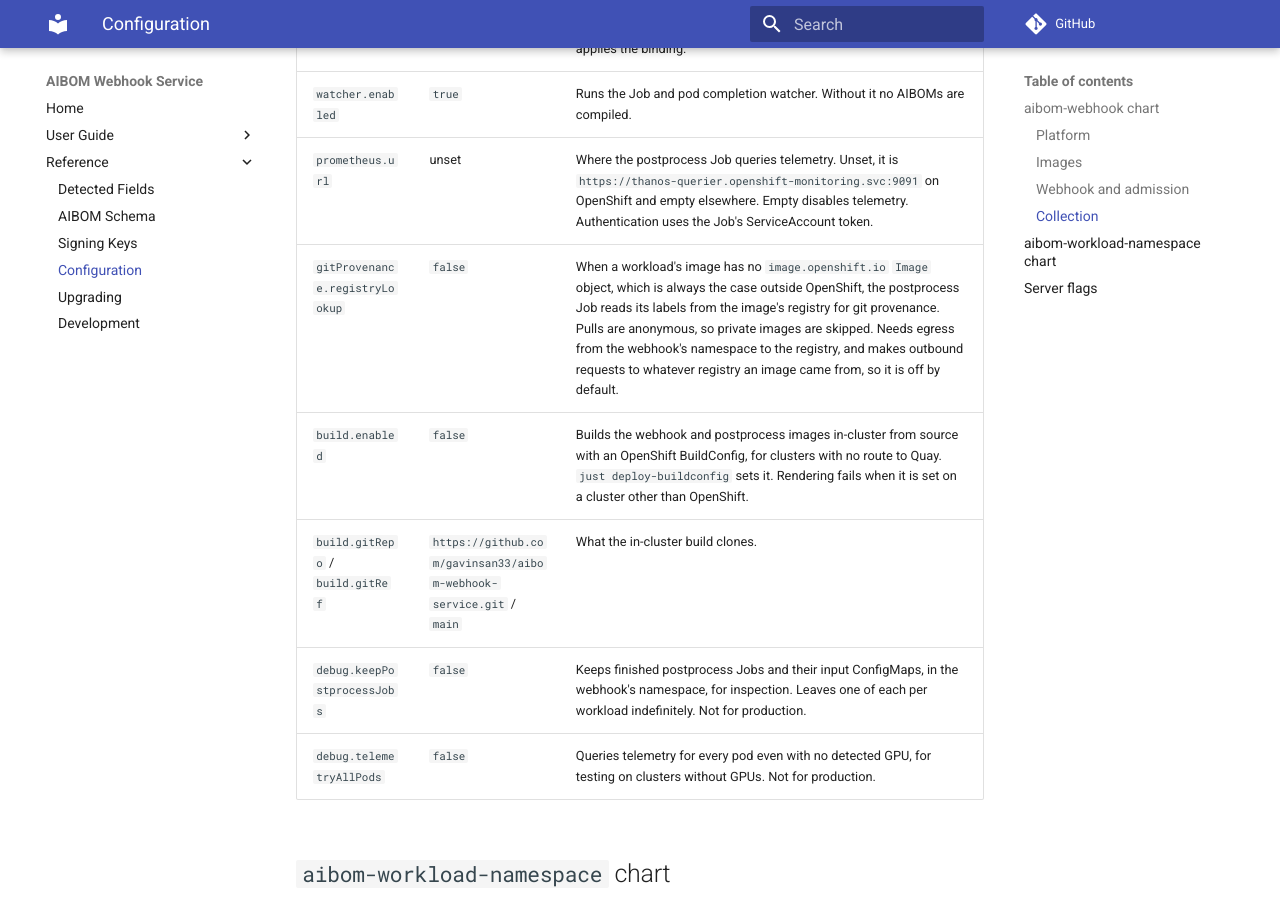
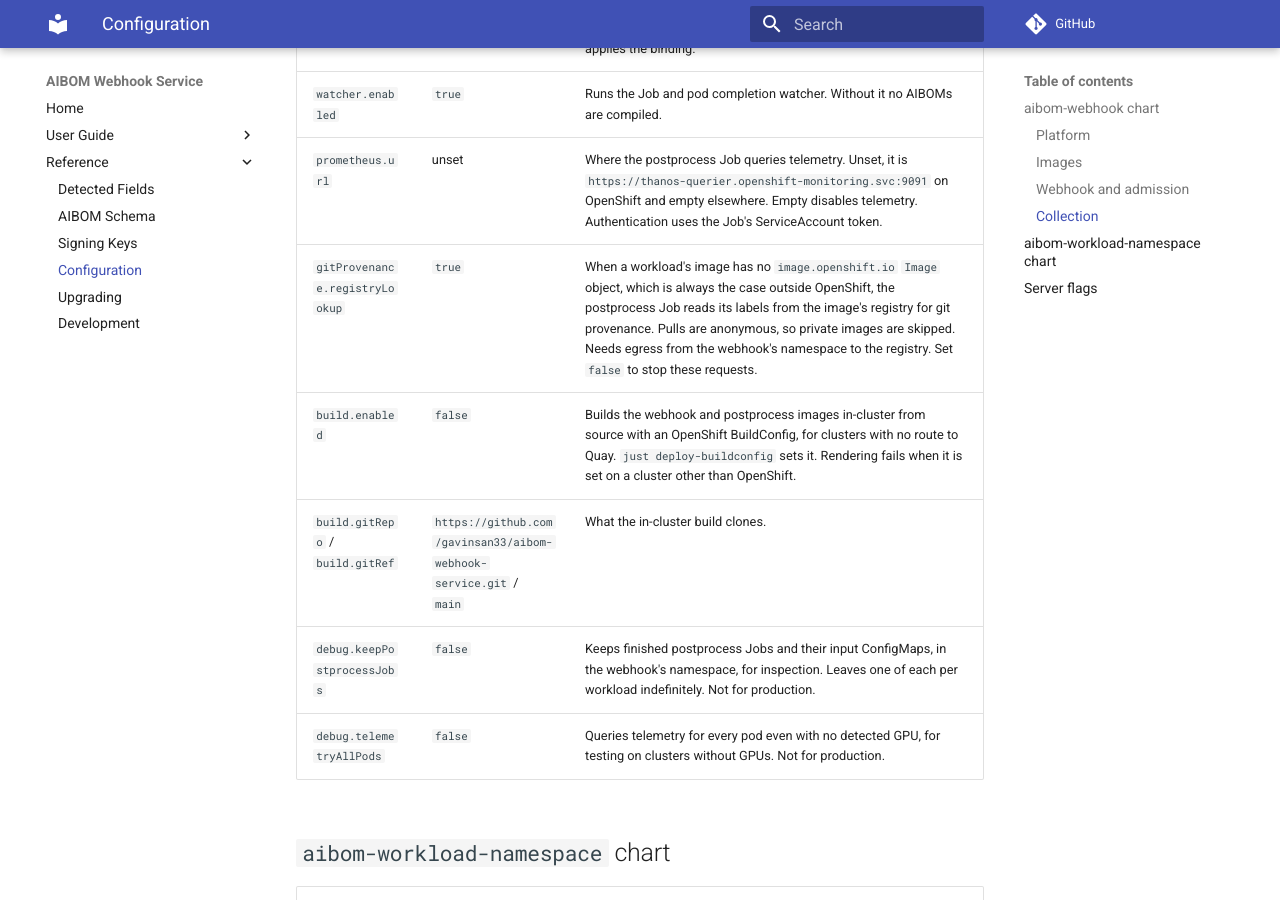
Before and after one commit to gavinsan33/aibom-webhook-service, an MkDocs documentation site: the page built from docs/reference/configuration.md, in a window 1280 px wide and 900 px high, scrolled down 2293 px. Built offline with MkDocs 1.6.1 and Material for MkDocs 9.7.7, drawn with Linux system fonts in a browser that asks for light colours; comment, search, counter and statistics services are not loaded.

Commit message:
Keep registry label lookup on by default
Most images run from external registries, where it's the only source of
image-built git provenance.

```diff
--- a/docs/reference/configuration.md
+++ b/docs/reference/configuration.md
@@ -41,7 +41,7 @@ Set chart values with `--set key=value` or `-f values.yaml` on `helm upgrade --i
 | `monitoringAccess.enabled` | `true` | Binds the `aibom-postprocess` ServiceAccount, in this chart's namespace, to `cluster-monitoring-view` on OpenShift so it can read Prometheus. Needs cluster-scoped permission. When `false`, the install succeeds but telemetry is empty until a cluster-admin applies the binding. |
 | `watcher.enabled` | `true` | Runs the Job and pod completion watcher. Without it no AIBOMs are compiled. |
 | `prometheus.url` | unset | Where the postprocess Job queries telemetry. Unset, it is `https://thanos-querier.openshift-monitoring.svc:9091` on OpenShift and empty elsewhere. Empty disables telemetry. Authentication uses the Job's ServiceAccount token. |
-| `gitProvenance.registryLookup` | `false` | When a workload's image has no `image.openshift.io` `Image` object, which is always the case outside OpenShift, the postprocess Job reads its labels from the image's registry for git provenance. Pulls are anonymous, so private images are skipped. Needs egress from the webhook's namespace to the registry, and makes outbound requests to whatever registry an image came from, so it is off by default. |
+| `gitProvenance.registryLookup` | `true` | When a workload's image has no `image.openshift.io` `Image` object, which is always the case outside OpenShift, the postprocess Job reads its labels from the image's registry for git provenance. Pulls are anonymous, so private images are skipped. Needs egress from the webhook's namespace to the registry. Set `false` to stop these requests. |
 | `build.enabled` | `false` | Builds the webhook and postprocess images in-cluster from source with an OpenShift BuildConfig, for clusters with no route to Quay. `just deploy-buildconfig` sets it. Rendering fails when it is set on a cluster other than OpenShift. |
 | `build.gitRepo` / `build.gitRef` | `https://github.com/gavinsan33/aibom-webhook-service.git` / `main` | What the in-cluster build clones. |
 | `debug.keepPostprocessJobs` | `false` | Keeps finished postprocess Jobs and their input ConfigMaps, in the webhook's namespace, for inspection. Leaves one of each per workload indefinitely. Not for production. |
@@ -74,5 +74,5 @@ The webhook binary takes these flags. The chart sets them from the values above,
 | `--trusted-job-controller-identity` | empty | See `webhook.trustedJobControllerIdentity`. |
 | `--prometheus-url` | `https://thanos-querier.openshift-monitoring.svc:9091` | See `prometheus.url`. |
 | `--debug-keep-postprocess-jobs`, `--debug-telemetry-all-pods` | `false` | See `debug.*`. |
-| `--registry-label-lookup` | `false` | See `gitProvenance.registryLookup`. |
+| `--registry-label-lookup` | `true` | See `gitProvenance.registryLookup`. |
 | `--strip-finalizers` | `false` | Removes this project's `aibom.io/log-extraction` and `aibom.io/log-extraction-pod` finalizers from every Job and Pod in the cluster, then exits. The chart's post-delete hook runs it. |
```
Also changed, not shown: CLAUDE.md (+1 -1 lines), charts/aibom-webhook/README.md (+1 -1 lines), docs/CAPABILITIES.md (+1 -1 lines), 3 other files.
